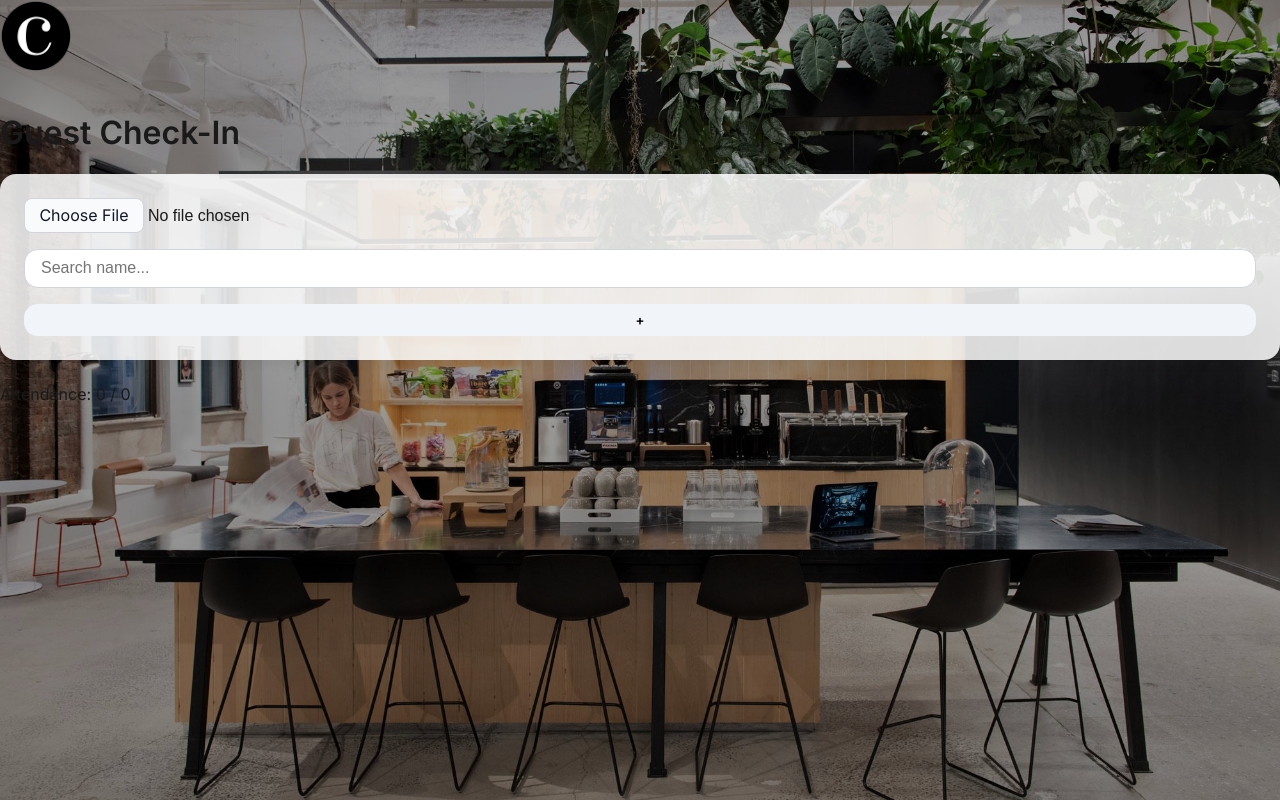
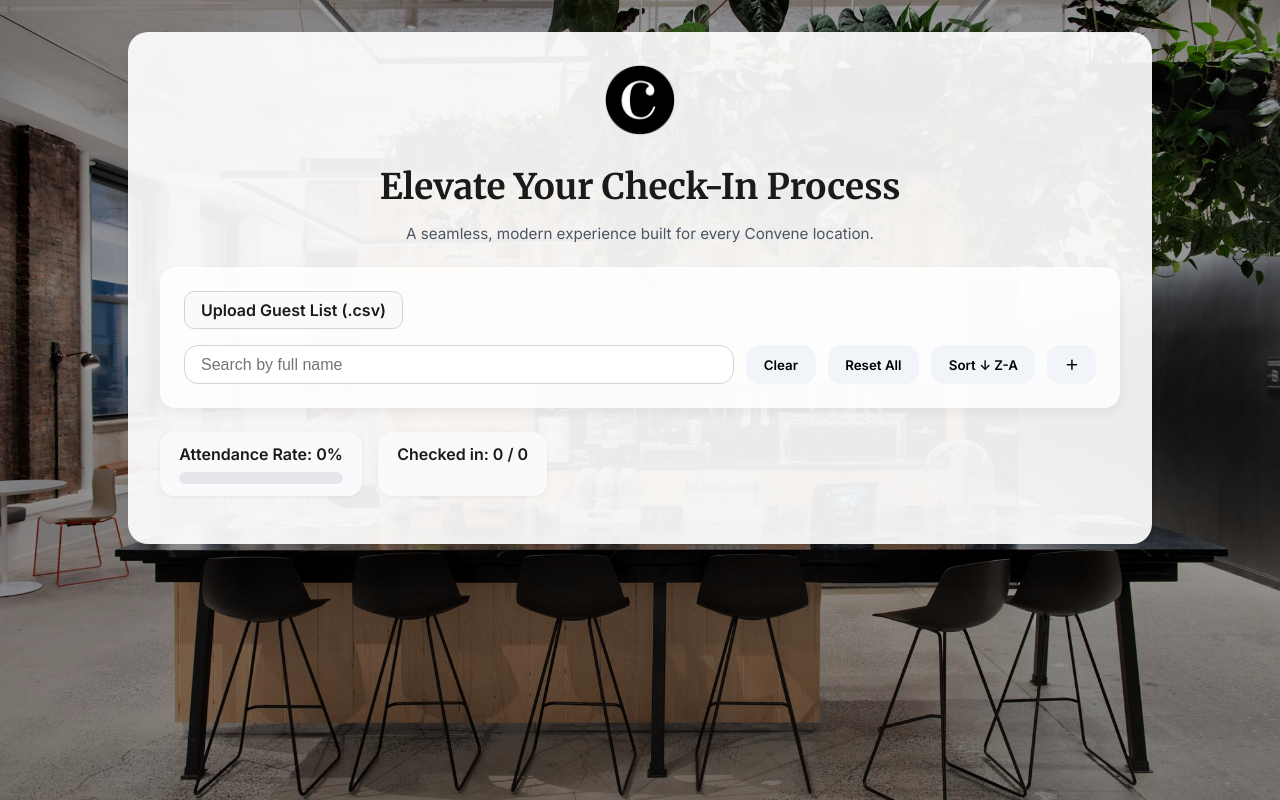
Before and after one commit to ogeylanioglu/convene-check-in-premium-3, a React (Vite) app: page / in a window 1280 px wide. Built offline with nearby package versions, Linux system fonts and the light colour scheme.

Commit message:
Update App.jsx

```diff
--- a/src/App.jsx
+++ b/src/App.jsx
@@ -1,107 +1,164 @@
 import React, { useState, useEffect } from "react";
 import Papa from "papaparse";
 import logo from "./assets/C_logo.png";
-import "./index.css";
 
 function App() {
   const [guestList, setGuestList] = useState([]);
   const [searchTerm, setSearchTerm] = useState("");
-  const [attendanceCount, setAttendanceCount] = useState(0);
-  const [showForm, setShowForm] = useState(false);
-  const [firstName, setFirstName] = useState("");
-  const [lastName, setLastName] = useState("");
+  const [checkedIn, setCheckedIn] = useState({});
+  const [sortAsc, setSortAsc] = useState(true);
+  const [showModal, setShowModal] = useState(false);
+  const [manualName, setManualName] = useState("");
 
-  const handleFileUpload = (e) => {
+  useEffect(() => {
+    const savedList = localStorage.getItem("guestList");
+    const savedCheckIns = localStorage.getItem("checkedIn");
+    if (savedList) setGuestList(JSON.parse(savedList));
+    if (savedCheckIns) setCheckedIn(JSON.parse(savedCheckIns));
+  }, []);
+
+  useEffect(() => {
+    localStorage.setItem("guestList", JSON.stringify(guestList));
+  }, [guestList]);
+
+  useEffect(() => {
+    localStorage.setItem("checkedIn", JSON.stringify(checkedIn));
+  }, [checkedIn]);
+
+  const handleCSVUpload = (e) => {
     const file = e.target.files[0];
     Papa.parse(file, {
       header: true,
       skipEmptyLines: true,
-      complete: function (results) {
-        const cleaned = results.data.map((row) => ({
+      complete: (results) => {
+        const cleaned = results.data.map(row => ({
           Name: row.Name?.trim(),
-          checkedIn: false,
           manual: false
-        }));
+        })).filter(row => row.Name);
         setGuestList(cleaned);
+        setCheckedIn({});
+        localStorage.setItem("guestList", JSON.stringify(cleaned));
+        localStorage.setItem("checkedIn", JSON.stringify({}));
       },
     });
   };
 
-  const handleCheckIn = (index) => {
-    const updatedGuests = [...guestList];
-    updatedGuests[index].checkedIn = !updatedGuests[index].checkedIn;
-    setGuestList(updatedGuests);
-    setAttendanceCount(updatedGuests.filter((g) => g.checkedIn).length);
+  const toggleCheckIn = (name) => {
+    const updated = { ...checkedIn, [name]: !checkedIn[name] };
+    setCheckedIn(updated);
   };
 
-  const handleAddGuest = () => {
-    if (!firstName.trim() || !lastName.trim()) return;
-    const newGuest = {
-      Name: `${firstName} ${lastName}`.trim(),
-      checkedIn: false,
-      manual: true,
-    };
-    setGuestList((prev) => [...prev, newGuest]);
-    setFirstName("");
-    setLastName("");
-    setShowForm(false);
+  const clearData = () => {
+    setGuestList([]);
+    setCheckedIn({});
+    localStorage.clear();
   };
 
-  const filteredGuests = guestList.filter((guest) =>
+  const filteredGuests = guestList
+    .filter((guest) =>
       guest.Name?.toLowerCase().includes(searchTerm.toLowerCase())
+    )
+    .sort((a, b) =>
+      sortAsc
+        ? a.Name.localeCompare(b.Name)
+        : b.Name.localeCompare(a.Name)
     );
 
+  const total = guestList.length;
+  const checked = Object.values(checkedIn).filter(Boolean).length;
+  const percentage = total > 0 ? ((checked / total) * 100).toFixed(1) : 0;
+
+  const handleAddManual = () => {
+    if (!manualName.trim()) return;
+    const newGuest = { Name: manualName.trim(), manual: true };
+    setGuestList(prev => [...prev, newGuest]);
+    setManualName("");
+    setShowModal(false);
+  };
+
   return (
-    <div className="container">
+    <div className="wrapper">
+      <header className="hero">
         <img src={logo} alt="Convene Logo" className="logo" />
-      <h1 className="title">Guest Check-In</h1>
+        <h1>Elevate Your Check-In Process</h1>
+        <p className="subtitle">A seamless, modern experience built for every Convene location.</p>
+      </header>
 
       <div className="controls">
-        <input type="file" accept=".csv" onChange={handleFileUpload} />
+        <div className="upload-wrapper">
+          <label htmlFor="csvUpload" className="upload-label">Upload Guest List (.csv)</label>
+          <input
+            type="file"
+            id="csvUpload"
+            className="hidden-input"
+            accept=".csv"
+            onChange={handleCSVUpload}
+          />
+        </div>
+
+        <div className="search-row">
           <input
             type="text"
-          placeholder="Search name..."
+            placeholder="Search by full name"
             value={searchTerm}
             onChange={(e) => setSearchTerm(e.target.value)}
           />
-        <button className="plus-button" onClick={() => setShowForm(!showForm)}>
-          +
+          <button onClick={() => setSearchTerm("")}>Clear</button>
+          <button onClick={clearData}>Reset All</button>
+          <button onClick={() => setSortAsc((prev) => !prev)}>
+            Sort {sortAsc ? "↓ Z-A" : "↑ A-Z"}
           </button>
+          <button onClick={() => setShowModal(true)}>＋</button>
+        </div>
       </div>
 
-      {showForm && (
-        <div className="manual-form">
-          <input
-            type="text"
-            placeholder="First Name"
-            value={firstName}
-            onChange={(e) => setFirstName(e.target.value)}
-          />
-          <input
-            type="text"
-            placeholder="Last Name"
-            value={lastName}
-            onChange={(e) => setLastName(e.target.value)}
-          />
-          <button onClick={handleAddGuest}>Add Guest</button>
+      <div className="stats">
+        <div className="stat-box">
+          Attendance Rate: {percentage}%
+          <div className="progress-container">
+            <div
+              className="progress-bar"
+              style={{ width: `${percentage}%` }}
+            ></div>
           </div>
-      )}
-
-      <div className="attendance">
-        Attendance: {attendanceCount} / {guestList.length}
+        </div>
+        <div className="stat-box">Checked in: {checked} / {total}</div>
       </div>
 
-      <div className="guest-list">
-        {filteredGuests.map((guest, index) => (
+      <div className="guest-grid">
+        {filteredGuests.map((guest, idx) => (
           <div
-            key={index}
-            className={`guest-card ${guest.checkedIn ? "checked" : ""} ${guest.manual ? "manual" : ""}`}
-            onClick={() => handleCheckIn(index)}
+            key={idx}
+            onClick={() => toggleCheckIn(guest.Name)}
+            className={`guest-card ${checkedIn[guest.Name] ? "checked" : ""} ${guest.manual ? "manual" : ""}`}
           >
-            {guest.Name}
+            <div className="guest-top">
+              <span className="guest-name">{guest.Name}</span>
+              <span className={`tag ${checkedIn[guest.Name] ? "green" : "red"}`}>
+                {checkedIn[guest.Name] ? "Checked In" : "Not Checked In"}
+              </span>
+            </div>
           </div>
         ))}
       </div>
+
+      {showModal && (
+        <div className="modal-overlay">
+          <div className="modal">
+            <h3>Add Guest</h3>
+            <input
+              type="text"
+              value={manualName}
+              onChange={(e) => setManualName(e.target.value)}
+              placeholder="Full name"
+            />
+            <div className="modal-buttons">
+              <button onClick={handleAddManual}>Add</button>
+              <button onClick={() => setShowModal(false)}>Cancel</button>
+            </div>
+          </div>
+        </div>
+      )}
     </div>
   );
 }
```
Lines whose indentation alone changed are shown as unchanged.
